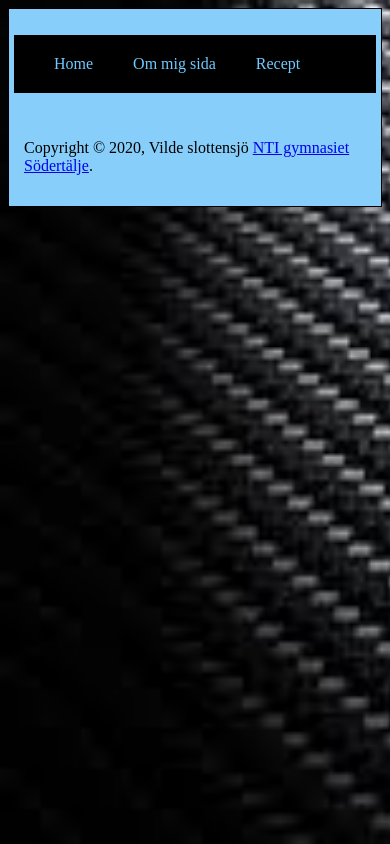
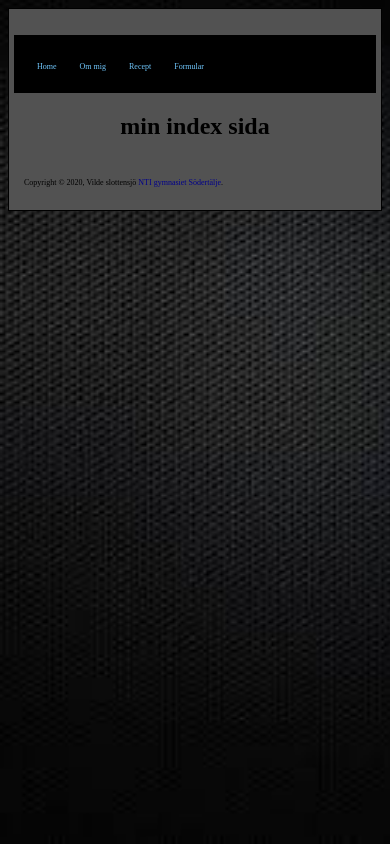
Before and after one commit to ntisod/blandad-webbutveckling-1-V1ld3, a plain HTML site: page index.html in a window 390 px wide. Drawn offline with Linux system fonts and the light colour scheme.

Commit message:
Klar med index lite sma andringar

```diff
--- a/index.html
+++ b/index.html
@@ -16,12 +16,13 @@
         </header>
             <ul>
                 <li><a class="active" href="index.html">Home</a></li>
-                <li><a href="om-mig.html">Om mig sida</a></li>
+                <li><a href="om-mig.html">Om mig</a></li>
                 <li><a href="recept.html">Recept</a></li>
+                <li><a href="javascript-formulär.html">Formular</a></li>
             </ul>
 
         <main>
-            <h2></h2>
+            <h2>min index sida</h2>
             <P></P>
 
         </main>
--- /dev/null
+++ b/recept.css
@@ -0,0 +1,31 @@
+body {
+    background-image: url("nedladdning.jpg");
+    background-repeat: no-repeat;
+    background-attachment: fixed;
+    background-size: cover;
+    image-resolution: 2000px;
+}
+
+@media screen and (max-width: 479px)
+    {
+    body {
+        background-image: url("PRKimages.jpg");
+        background-repeat: no-repeat;
+        background-attachment: fixed;
+        background-size: cover;
+        image-resolution: 2000px;
+         }
+    }
+
+
+
+
+
+
+div {
+    border: 1px solid black;
+    margin: 15px;
+    background-color: grey;
+    }
+
+h1 {text-align: center;}
--- a/stil.css
+++ /dev/null
@@ -1,17 +0,0 @@
-header{
-    background-color: lightskyblue;
-}
-body .form{
-    background-color: blueviolet;
-}
-body {
-
-    background-color:powderblue;
-  }
-
-
-
-
-ul{
-    background-color: white;
-}
--- a/stil1.css
+++ b/stil1.css
@@ -5,6 +5,46 @@ body {
     background-attachment: fixed;
     background-size: cover;
     image-resolution: 2000px;
+}
+li a {
+    display: box;
+    padding: 20px;
+    background-color: black;
+    color:rgb(113, 201, 255);
+    text-decoration: none;
+}
+footer{
+    padding: 10px;
+
+}
+
+
+@media screen and (max-width: 479px)
+    {
+    body {
+        background-image: url("PRKimages.jpg");
+        background-repeat: no-repeat;
+        background-attachment: fixed;
+        background-size: cover;
+        image-resolution: 2000px;
+         }
+
+
+li a {
+    display: box;
+    padding: 20px 20px 3px 3px;
+    background-color: black;
+    color:rgb(113, 201, 255);
+    text-decoration: none;
+    font-size:50%;
+}
+
+footer{
+    padding: 10px;
+    font-size:50%;
+}
+
+
     }
 
 
@@ -15,15 +55,9 @@ ul{
         overflow: hidden;
         background-color:black;
       }
+
     li {
         float: left;
-}
-li a {
-    display: box;
-    padding: 20px;
-    background-color: black;
-    color:rgb(113, 201, 255);
-    text-decoration: none;
     }
 
     li a:hover {
@@ -34,14 +68,20 @@ color:darkblue;
     .wrapper {
         border: 1px solid black;
         padding: 5px 5px 5px 5px;
+        background-color: rgb(82, 82, 82);
+    }
 
-    background-color: lightskyblue;
-}
     h1 {text-align: center;}
+
+    h2 {text-align: center;}
 
     main{
         clear:both;
     }
-footer{
-    padding: 10px;
+    footer a{
+        color: darkblue;
+        text-decoration: none;
     }
+    footer a:hover {
+        text-decoration:underline;
+    }
```
Also changed, not shown: recept.html (+2 -10 lines), PRKimages.jpg (added). Lines whose indentation alone changed are shown as unchanged.
